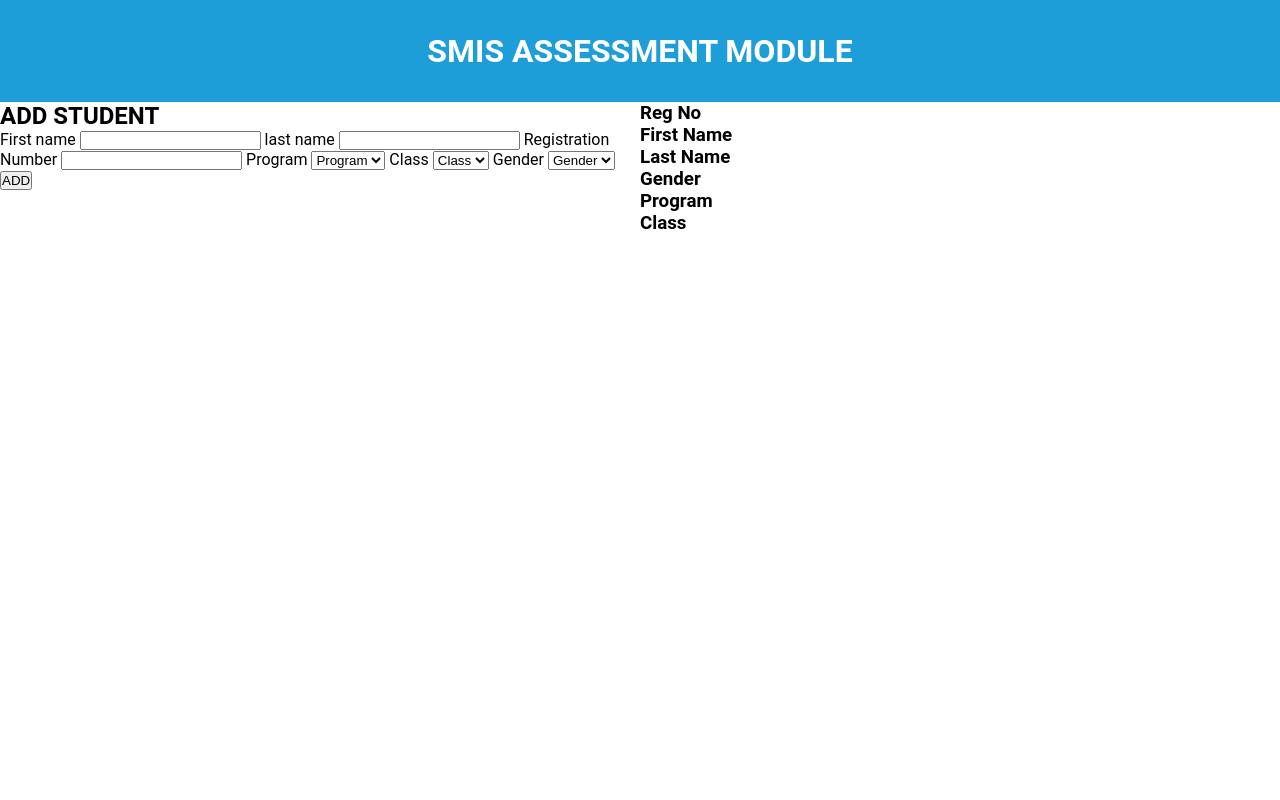
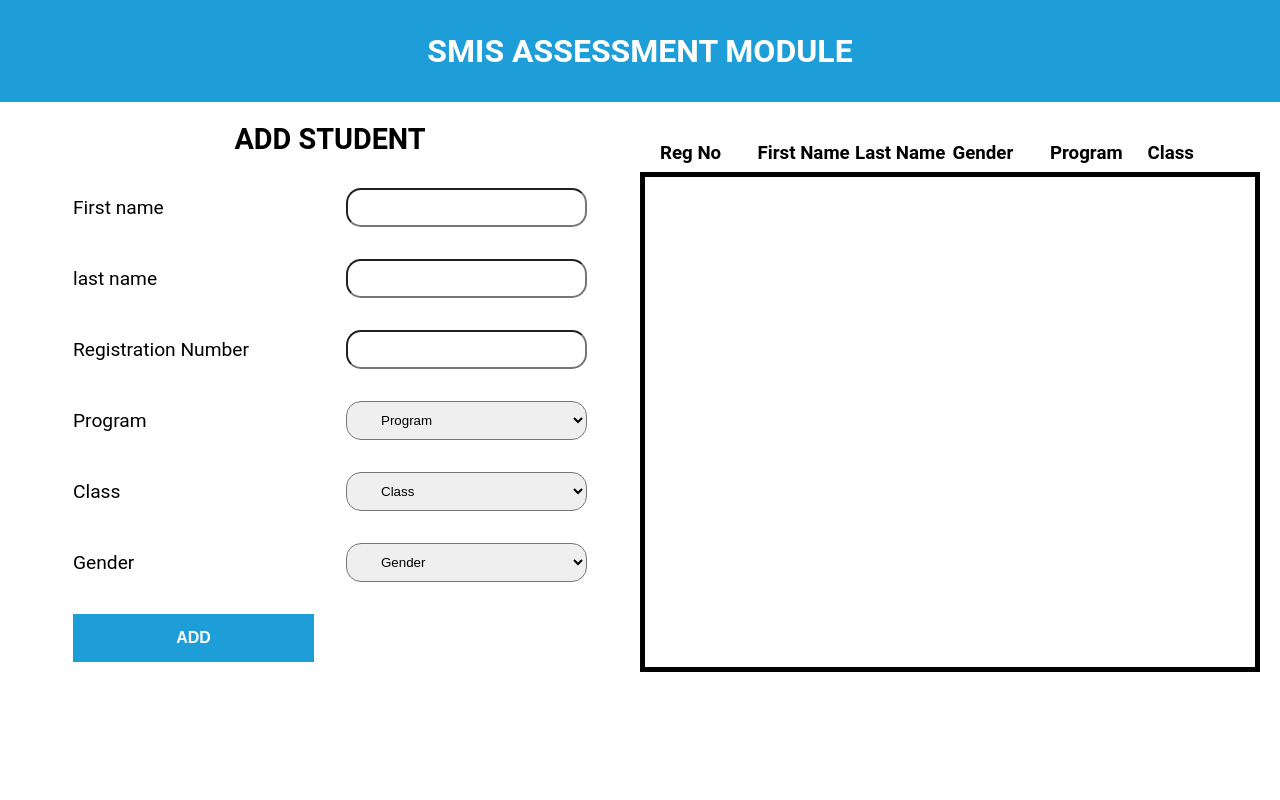
Before and after one commit to PhoenixTech2003/SMIS-assessment-module, a Flask app: page / in a window 1280 px wide. Run offline with Flask 3, Linux system fonts and the light colour scheme; data that the repository does not hold is empty; some web fonts are replaced.

Commit message:
Update main layout to use CSS grid

```diff
--- a/static/css/style.css
+++ b/static/css/style.css
@@ -7,6 +7,9 @@
     font-family: roboto;
     src: url("../fonts/Roboto/Roboto-Black.ttf");
 }
+table{
+    border-collapse: collapse;
+}
 body{
     height: 100dvh;
     display: grid;
@@ -15,9 +18,37 @@ body{
 
 }
 main{
+    padding: 20px;
     display: grid;
     grid-template-columns: 1fr 1fr;
+    grid-auto-rows: 80px;
 }
+
+
+
+main > div > section:first-child{
+    display: grid;
+    grid-template-columns: 1fr 1fr 1fr 1fr 1fr 1fr;
+    height: 50px;
+    border: none;
+    overflow: hidden;
+}
+
+main > div > section{
+    display: grid;
+    border: 5px solid black;
+    grid-template-columns: 1fr 1fr 1fr 1fr 1fr 1fr;
+    column-gap: 5px;
+    justify-items: start;
+    height: 500px;
+    overflow: auto;
+    padding: 20px;
+}
+
+
+
+
+
 header{
     display: flex;
     justify-content: center;
@@ -26,3 +57,39 @@ header{
     color: #fff;
     background-color: #1D9ED9;
 }
+
+form{
+    display: flex;
+    font-size: 1.2rem;
+    flex-direction: column;
+    align-items: center;
+    gap: 2rem;
+}
+
+form > div{
+    display: flex;
+    gap: 1rem;
+
+}
+
+form div div{
+    display: grid;
+    grid-template-columns: 1fr 1fr;
+    align-items: center;
+    gap: 2rem;
+}
+
+form input, form select{
+    padding: 10px 30px;
+    border-radius: 15px;
+}
+
+form button{
+
+    border: none;
+    background-color: #1D9ED9;
+    color: #fff;
+    padding: 15px 20px;
+    font-weight: bolder;
+    font-size: 1rem;
+}
```
